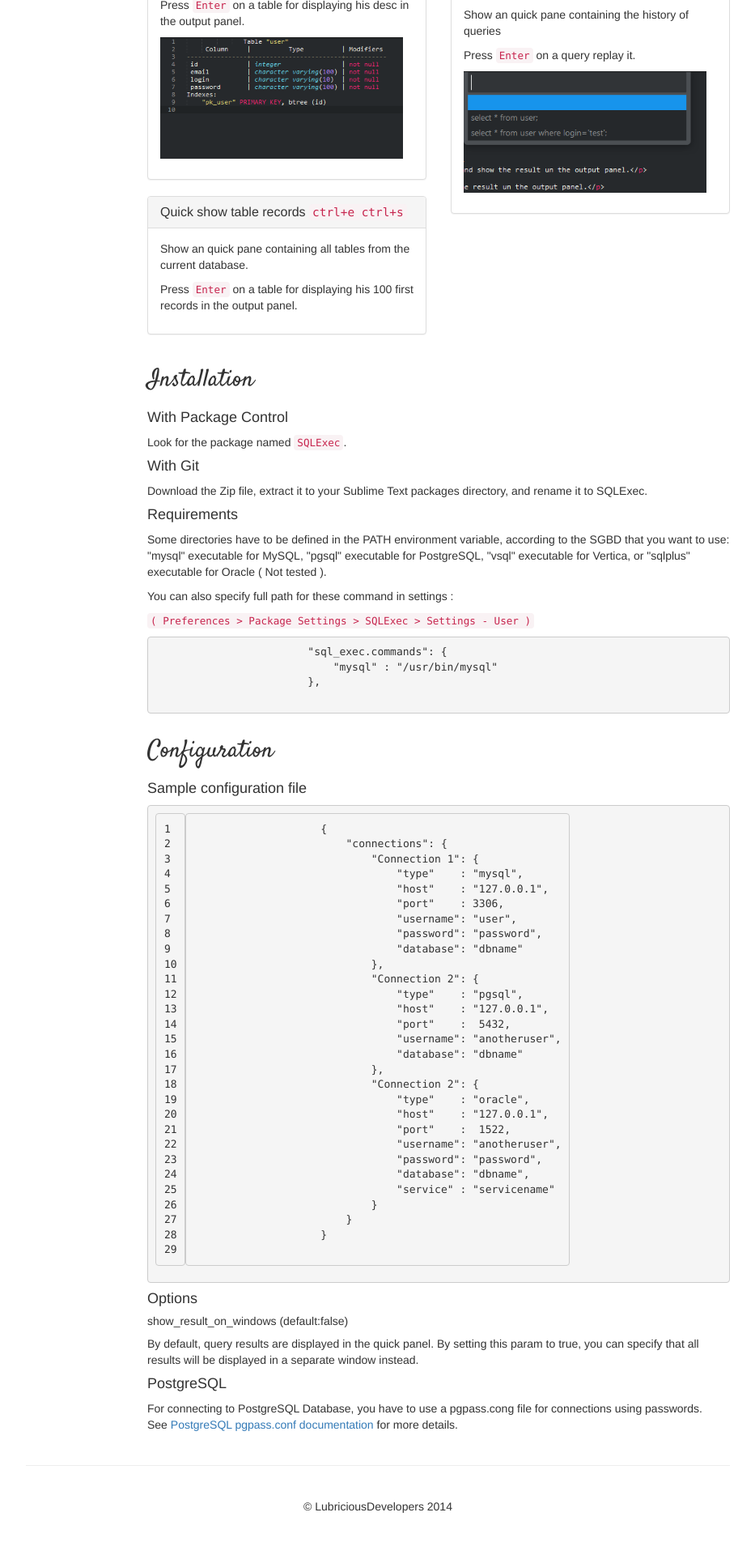
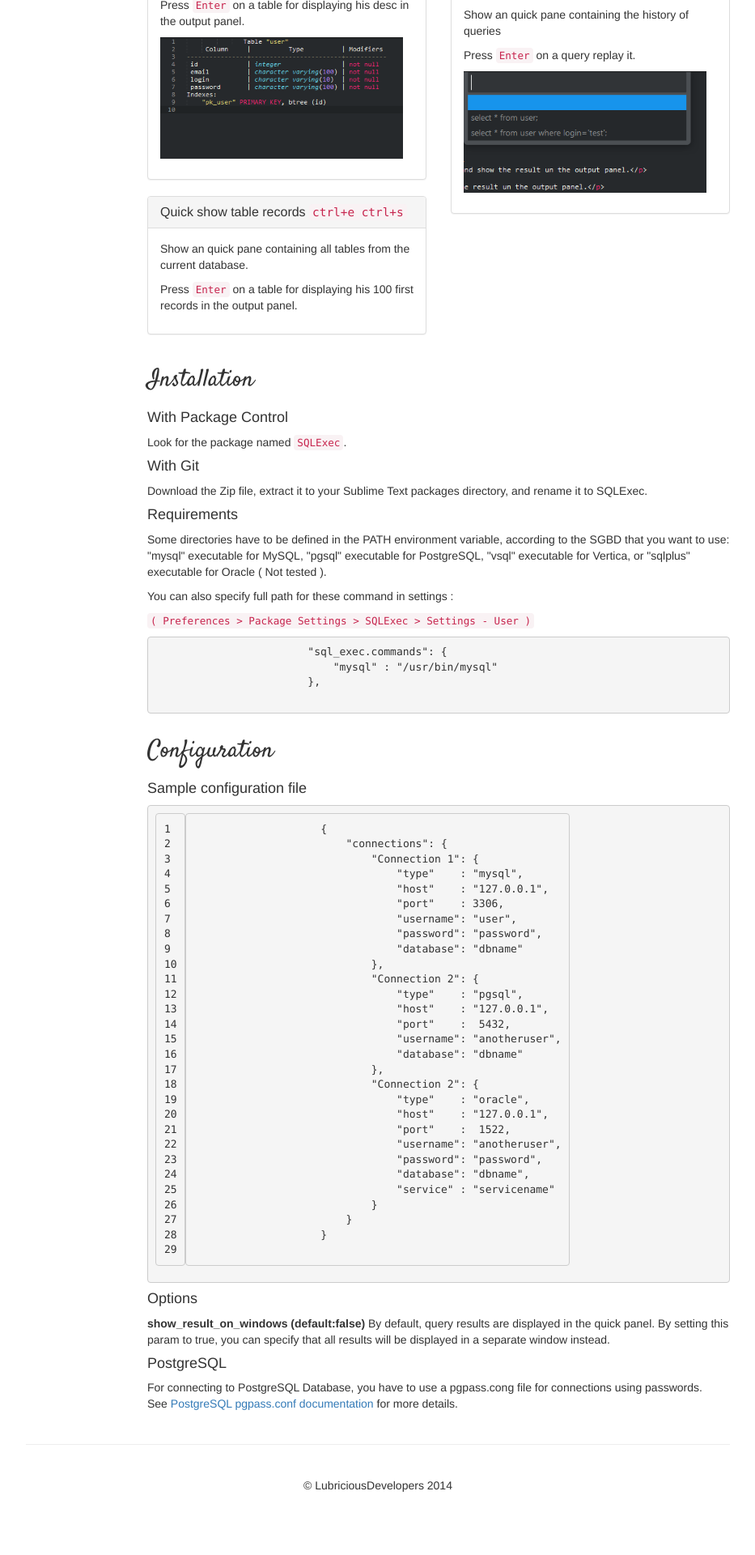
Before and after one commit to LubriciousDevelopers/lubriciousdevelopers.github.io, a Jekyll site: the page built from projects/sublime-sql-exec/index.html, in a window 1280 px wide. Shown: the part 971-2891 px from the top of the page at 81% size, without its empty margins (173-1106 px from the left). Built offline with Jekyll 4.4.1, drawn with Linux system fonts in a browser that asks for light colours; nearby versions of some CDN libraries; after the commit the page ends 2865 px from its top, so only the background shows below that.

Commit message:
Change title size

```diff
--- a/projects/sublime-sql-exec/index.html
+++ b/projects/sublime-sql-exec/index.html
@@ -161,7 +161,7 @@
 
                 <h4>Options</h4>
 
-                <h5>show_result_on_windows (default:false)</h5>
+                <b>show_result_on_windows (default:false)</b>
                 By default, query results are displayed in the quick panel. By setting this param to true, you can specify that all results will be displayed in a separate window instead.
 
                 <h4>PostgreSQL</h4>
```
